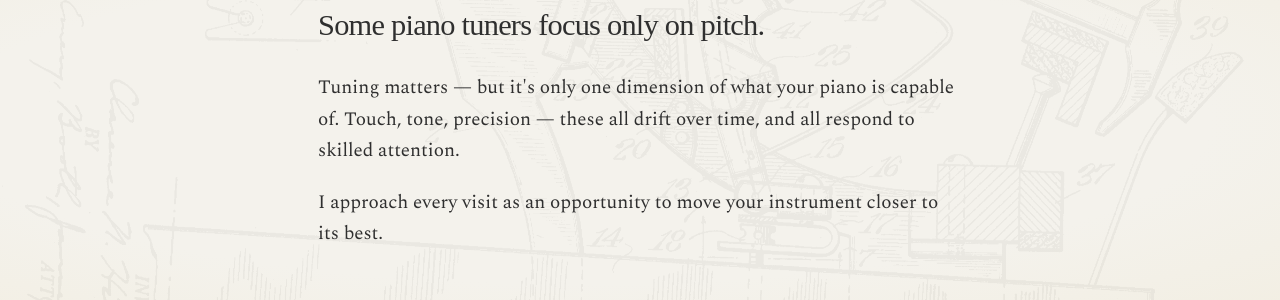
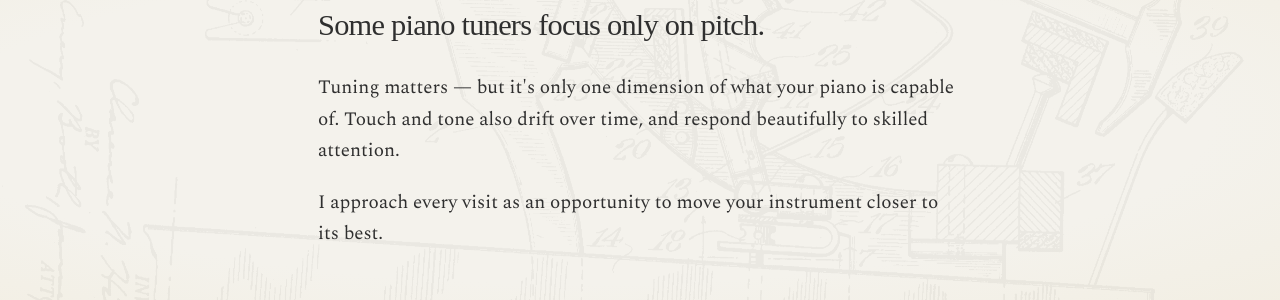
Before and after one commit to jacoblast/jacoblast.github.io, a Jekyll site: the page built from index.html, in a window 1280 px wide and 900 px high, scrolled down 4715 px. Shown: the part 171-471 px from the top of the window. Built offline with Jekyll 4.4.1, drawn with Linux system fonts in a browser that asks for light colours; some web fonts are replaced.

Commit message:
Refine differentiator section copy
- Simplify 'Touch, tone, precision' to 'Touch and tone'
- Replace 'respond to skilled attention' with 'respond beautifully to skilled attention'
- Tighter, more elegant phrasing

```diff
--- a/index.html
+++ b/index.html
@@ -274,7 +274,7 @@ canonical: "https://www.wholetonepiano.com/"
     <div class="wrap">
       {% include string-divider.html %}
       <h2 id="approach-heading" class="reveal">Some piano tuners focus only on pitch.</h2>
-      <p class="reveal">Tuning matters — but it's only one dimension of what your piano is capable of. Touch, tone, precision — these all drift over time, and all respond to skilled attention.</p>
+      <p class="reveal">Tuning matters — but it's only one dimension of what your piano is capable of. Touch and tone also drift over time, and respond beautifully to skilled attention.</p>
       <p class="reveal">I approach every visit as an opportunity to move your instrument closer to its best.</p>
     </div>
   </section>
```
